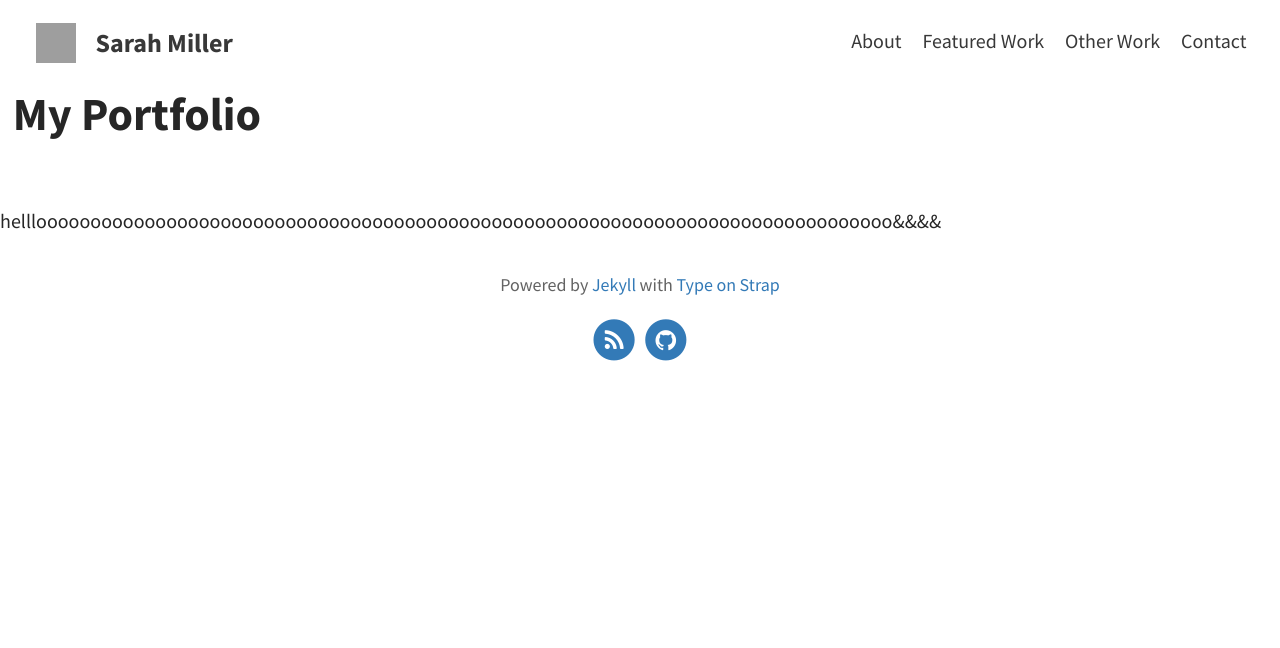
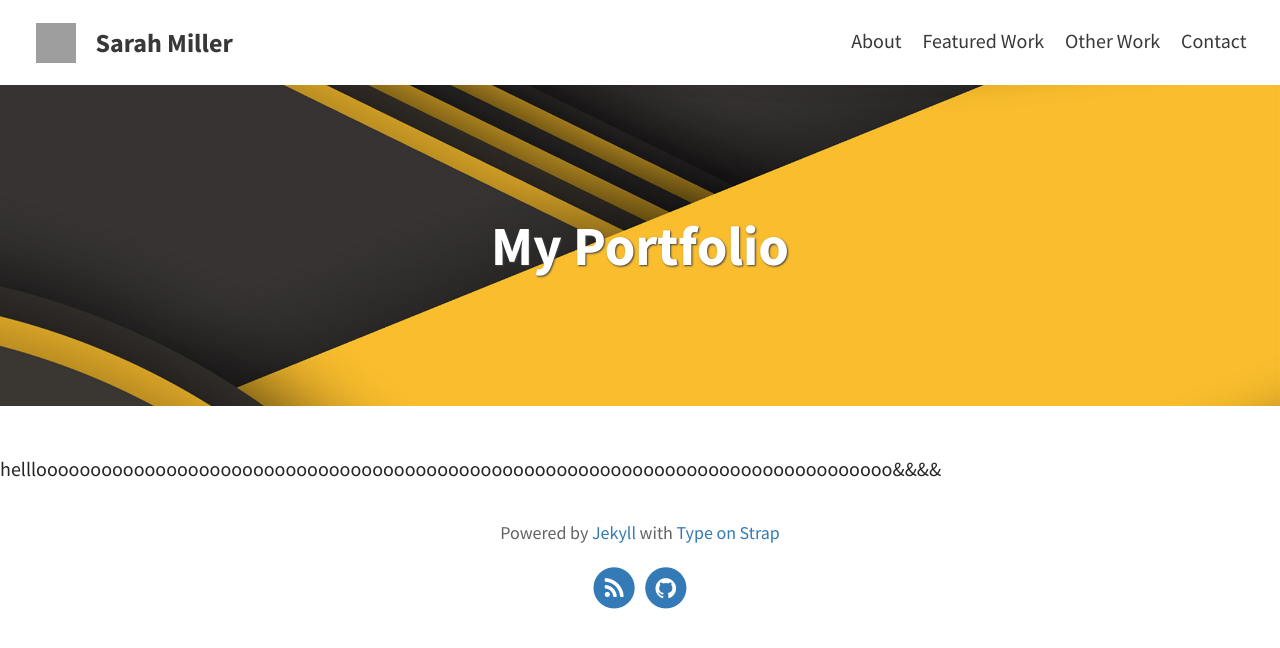
Before and after one commit to smillerworks/portfolio, a Jekyll site: the page built from index.html, in a window 1280 px wide. Shown: the top 648 px of the page. Built offline with Jekyll 4.4.1, drawn with Linux system fonts in a browser that asks for light colours; the list of posts is cut into pages by our own code; grey boxes are pictures that could not be loaded.

Commit message:
Update home.html

```diff
--- a/_layouts/home.html
+++ b/_layouts/home.html
@@ -3,12 +3,12 @@ layout: default
 ---
 
 <div class="home">
-
-  <header id="main" style="background-image: url('{{ site.header_feature-img | relative_url }}')">
-    <div class="title-padder">
+    <div id="main" class="call-out"
+         style="background-image: url('{{ site.header_feature_image | relative_url }}')">
+	 <div class="title-padder">
         <h1> {{ site.header_text | default: "Change <code>header_text</code> in <code>_config.yml</code>"}} </h1>
+	 </div>
     </div>
-  </header>
 
   <section class="post-content">
   {% if page.bootstrap %}
```
